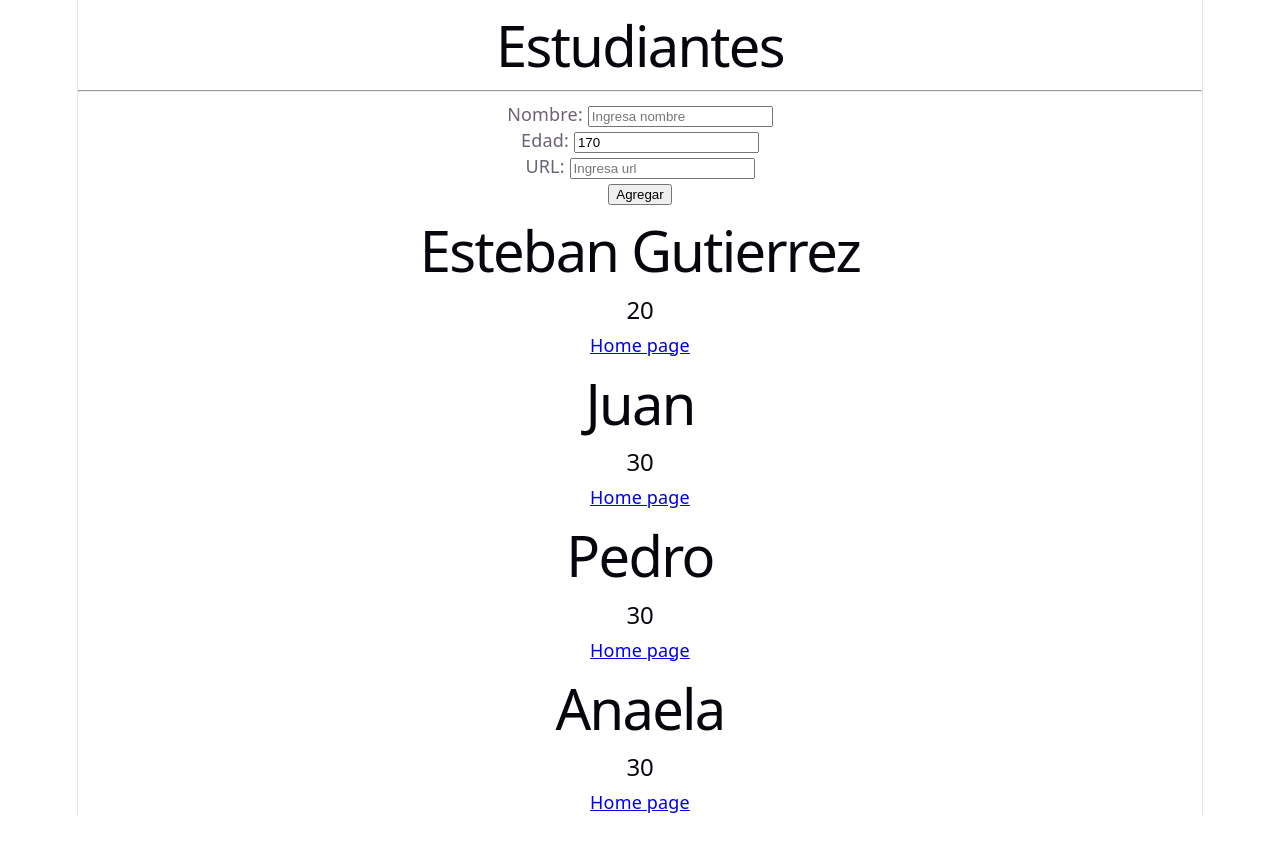
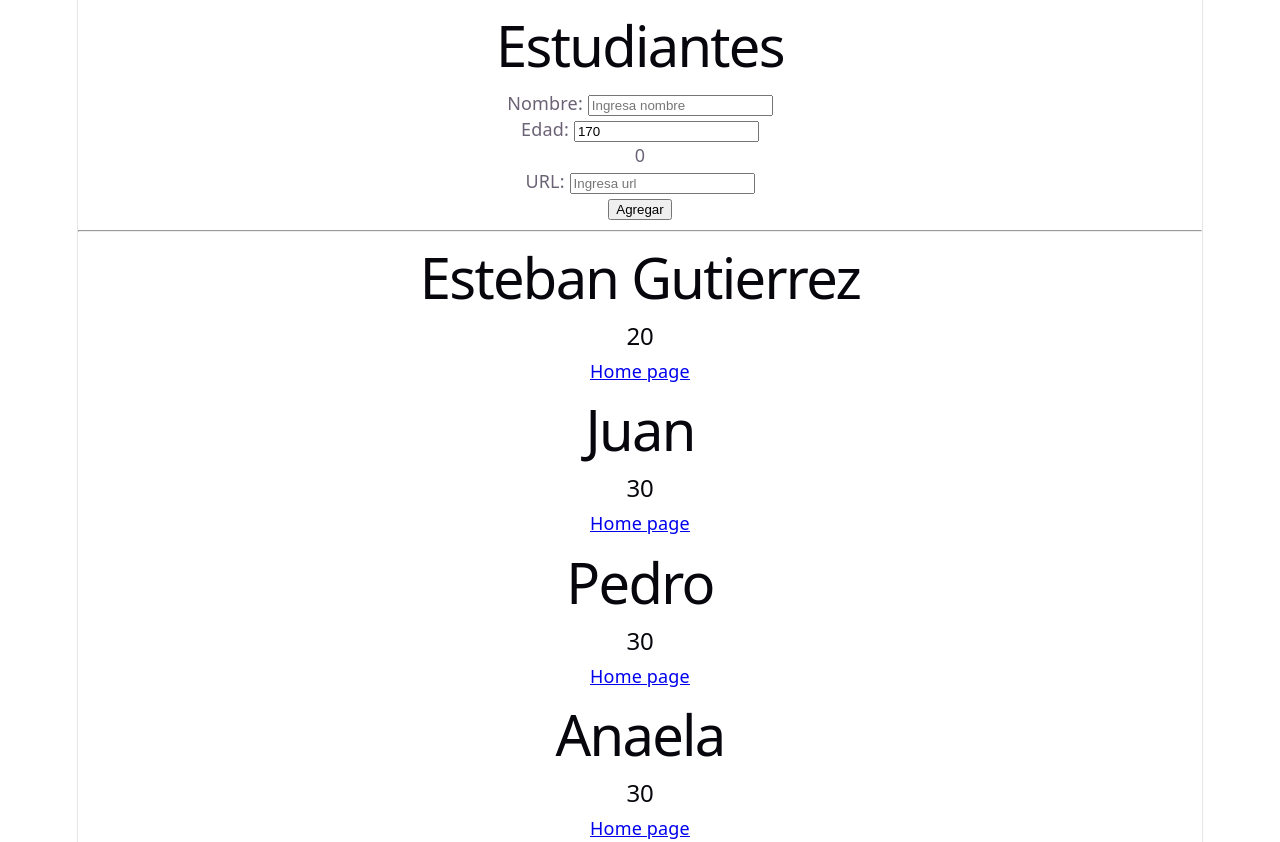
Before and after one commit to Jhoel170/React, a React app in the folder ejercicio-react/frontend/: page / in a window 1280 px wide. Before the commit the page ends 815 px from the top, so only its background shows below. Built offline with nearby package versions, Linux system fonts and the light colour scheme; the HTML template or start-up script is replaced by a standard one.

Commit message:
validaciones

```diff
--- a/ejercicio-react/frontend/package.json
+++ b/ejercicio-react/frontend/package.json
@@ -11,6 +11,7 @@
   },
   "dependencies": {
     "axios": "^1.16.0",
+    "formix": "^0.0.1",
     "react": "^19.2.5",
     "react-dom": "^19.2.5"
   },
--- /dev/null
+++ b/ejercicio-react/frontend/src/components/EstudianteForm.jsx
@@ -0,0 +1,81 @@
+import { useState } from "react";
+
+export const EstudianteForm = (props) => {
+
+    const {onAgregar} = props;
+
+    const [nuevoEstudiante, setNuevoEstudiante] = useState ({
+        id: "",
+        nombre: "",
+        edad: 170,
+        url: "",
+    });
+
+    const handlerSubmit = (e) => {
+        e.preventDefault();
+        if(nuevoEstudiante.nombre.length >= 8) {
+            setErrorNombre("")
+        }else{
+            setErrorNombre("Nombre debe tener al menos 8 caracteres")
+        }
+
+        if(nuevoEstudiante.edad >= 18) {
+            setErrorEdad("")
+        }else{
+            setErrorEdad("No menores de 18")
+        }
+
+        if(nuevoEstudiante.nombre.length >= 8 && nuevoEstudiante.edad >= 18){
+            onAgregar(nuevoEstudiante)
+        }
+    }
+
+    const [errorNombre, setErrorNombre] = useState("");
+    const [errorEdad, setErrorEdad] = useState(0);
+
+    return(
+        <form onSubmit={handlerSubmit}>
+                <div>
+                    <label htmlFor="est_nombre">Nombre: </label>
+                    <input
+                        type="text"
+                        name="est_nombre"
+                        id="est_nombre"
+                        value={nuevoEstudiante.nombre}
+                        onChange={(e) => setNuevoEstudiante(prev => ({...prev, nombre: e.target.value}))}
+                        placeholder="Ingresa nombre"
+                        required
+                    />
+                    <div>{errorNombre}</div>
+                </div>
+                <div>
+                    <label htmlFor="est_edad">Edad: </label>
+                    <input
+                    type="number"
+                    name="est_edad"
+                    id="est_edad"
+                    value={nuevoEstudiante.edad}
+                    onChange={(e) => setNuevoEstudiante(prev => ({...prev, edad: e.target.value}))}
+                    placeholder="Ingresa edad"
+                    required
+                    />
+                    <div>{errorEdad}</div>
+                </div>
+                <div>
+                    <label htmlFor="est_url">URL: </label>
+                    <input
+                    type="text"
+                    name="est_url"
+                    id="est_url"
+                    value={nuevoEstudiante.url}
+                    onChange={(e) => setNuevoEstudiante(prev => ({...prev, url: e.target.value}))}
+                    placeholder="Ingresa url"
+                    required
+                    />
+                </div>
+                <div>
+                    <input type="submit" value="Agregar"/>
+                </div>
+        </form>
+    )
+}
--- a/ejercicio-react/frontend/src/pages/EstudiantesPage.jsx
+++ b/ejercicio-react/frontend/src/pages/EstudiantesPage.jsx
@@ -1,68 +1,34 @@
 import { useState } from "react";
 import Estudiante from "../components/Estudiante";
 import { listaEstudiantes } from "../utils/data";
+import { EstudianteForm } from "../components/EstudianteForm";
 
 
 const EstudiantesPage = () => {
+    //1er Paso
     const [lstEstudiantes, setLstEstudiantes] = useState(listaEstudiantes);
-    const [nuevoEstudiante, setNuevoEstudiante] = useState ({
-            id: Date.now(),
-            nombre: "",
-            edad: 170,
-            url: "",
-        })
 
-    const handlerAgregarEstudiante = (e) => {
+        console.log("Renderizando...");
+
+    const AgregarEstudiante = (nuevoEstudiante) => {
+        //Temporalmente el ID se contruye a partir de la fecha del sistema actual
+        const estudianteFinal = {...nuevoEstudiante, id: Date.now()}
+        setLstEstudiantes(prev => ([...prev, estudianteFinal]))
+    }
+    {/*const handlerAgregarEstudiante = (e) => {
         e.preventDefault();
-        setLstEstudiantes([...lstEstudiantes, nuevoEstudiante])
+        //Temporalmente el id se contruye a partir de la fecha del sistema actual
+        const estudianteFinal = {...nuevoEstudiante, id: Date.now()}
+        setLstEstudiantes([...lstEstudiantes, estudianteFinal])
         setNuevoEstudiante({...nuevoEstudiante, nombre: "", edad: 0, url:""})
-    }
+    }*/}
 
     return (
         <div>
             <h1>Estudiantes</h1>
+            <EstudianteForm onAgregar = {AgregarEstudiante} />
             <hr />
-            <form onSubmit={handlerAgregarEstudiante}>
-                <div>
-                    <label htmlFor="est_nombre">Nombre: </label>
-                    <input
-                        type="text"
-                        name="est_nombre"
-                        id="est_nombre"
-                        value={nuevoEstudiante.nombre}
-                        onChange={(e) => setNuevoEstudiante({...nuevoEstudiante, nombre: e.target.value})}
-                        placeholder="Ingresa nombre"
-                        required
-                    />
-                </div>
-                <div>
-                    <label htmlFor="est_edad">Edad: </label>
-                    <input
-                    type="number"
-                    name="est_edad"
-                    id="est_edad"
-                    value={nuevoEstudiante.edad}
-                    onChange={(e) => setNuevoEstudiante({...nuevoEstudiante, edad: e.target.value})}
-                    placeholder="Ingresa edad"
-                    required
-                    />
-                </div>
-                <div>
-                    <label htmlFor="est_url">URL: </label>
-                    <input
-                    type="text"
-                    name="est_url"
-                    id="est_url"
-                    value={nuevoEstudiante.url}
-                    onChange={(e) => setNuevoEstudiante({...nuevoEstudiante, url: e.target.value})}
-                    placeholder="Ingresa url"
-                    required
-                    />
-                </div>
-                <div>
-                    <input type="submit" value="Agregar"/>
-                </div>
-            </form>
+
             {/*<Estudiante nombre={"Esteban Gutierrez"}
             edad={20}
             url={"https://www.google.com"} />
@@ -83,6 +49,7 @@ const EstudiantesPage = () => {
                     />
                 })
             }
+
         </div>
     );
 }
```
Also changed, not shown: 1 other file (tests, documents, lock files or other folders).
